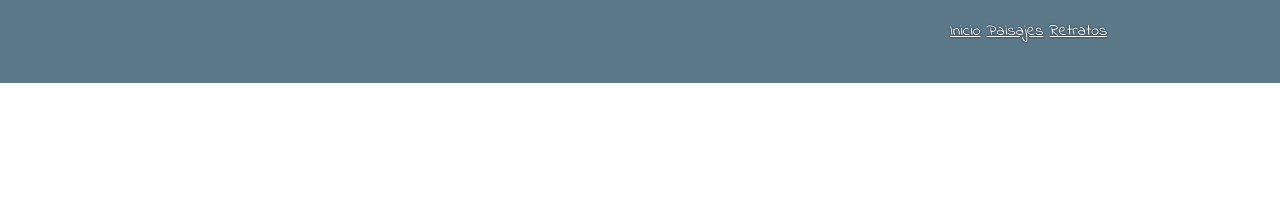
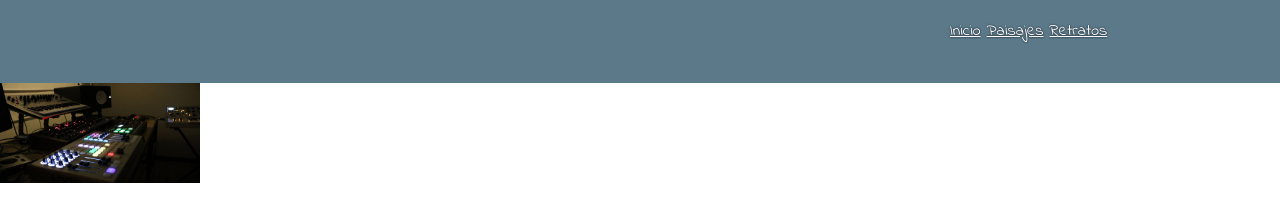
Before and after one commit to thebeattobe/pruebafotografia.github.io, a plain HTML site: page index.html in a window 1280 px wide. Shown: the part 95-316 px from the top of the page. Drawn offline with Linux system fonts and the light colour scheme.

Commit message:
imagenes

```diff
--- a/estilos.css
+++ b/estilos.css
@@ -9,10 +9,13 @@ body {
 	margin-top: -8px;
 	border-top-left-radius: 10px;
 	border-top-right-radius: 10px;
+	-moz-border-top-left-radius:10px;
+	-moz-border-top-right-radius:10px;
+	-webkit-border-top-left-radius:10px;
+	-webkit-border-top-right-radius:10px;
 	background-color: #5b7989;
 	color: white;
 	text-shadow: 0 0 2px #02010a;
-
 }
 
 	#enlaces {
@@ -25,3 +28,8 @@ body {
 	text-shadow: 0 0 2px #02010a;
 	padding:auto;
 }
+
+ img {
+	 width: 600px;
+	 height: auto;
+ }
--- a/index.html
+++ b/index.html
@@ -16,9 +16,12 @@
 <a href="Html/Retratos.html">Retratos</a>
 </p>
 </div>
-<div class=contenedor1>
-<div>
+<section id=contenido>
+  <div class="container">
+  <img src="imagenes/IMG_1618.jpg" width="200px" height="100px">
 </div>
-</div>
+
+
+</section>
   </body>
 </html>
```
Also changed, not shown: imagenes/IMG_1618.jpg (added), imagenes/IMG_1621.jpg (added), imagenes/IMG_1624.jpg (added), imagenes/IMG_1626.jpg (added), imagenes/IMG_1630.jpg (added), imagenes/IMG_1634.jpg (added), imagenes/IMG_1635.jpg (added), imagenes/IMG_1638.jpg (added).
